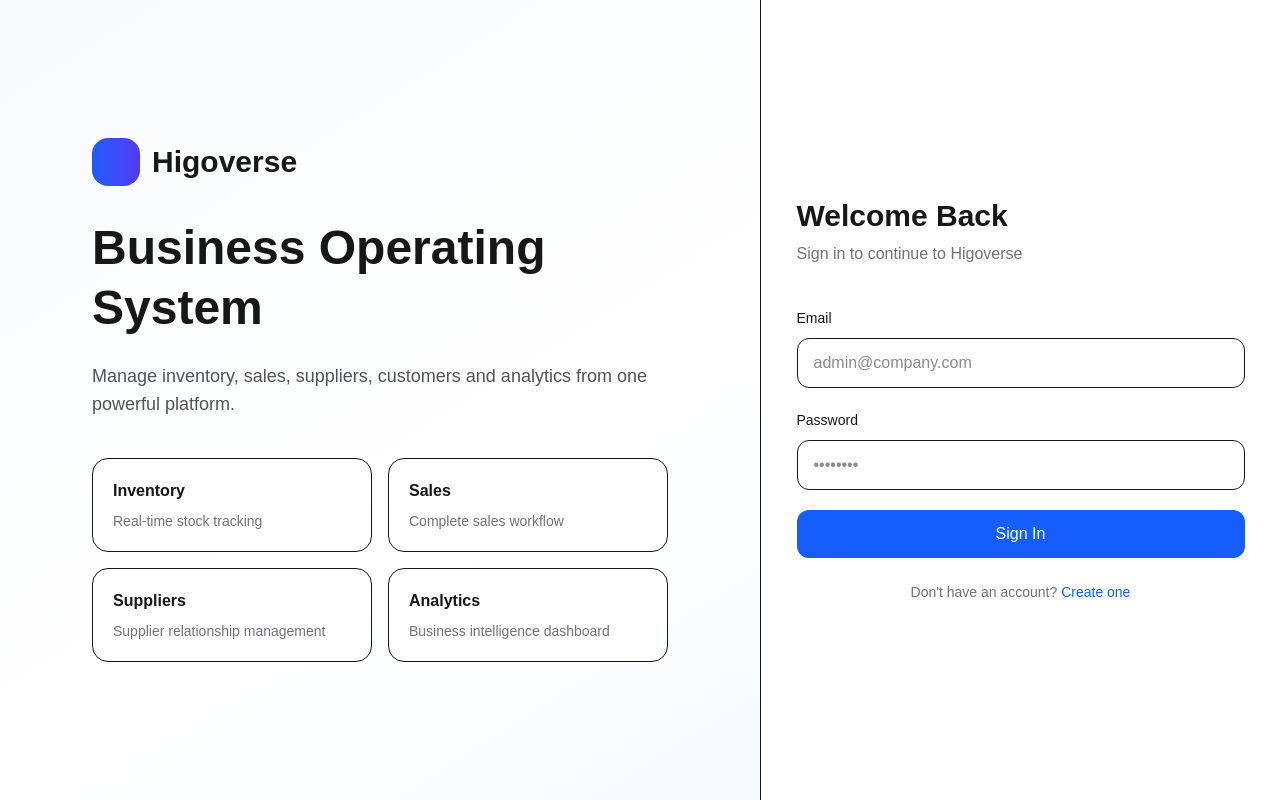
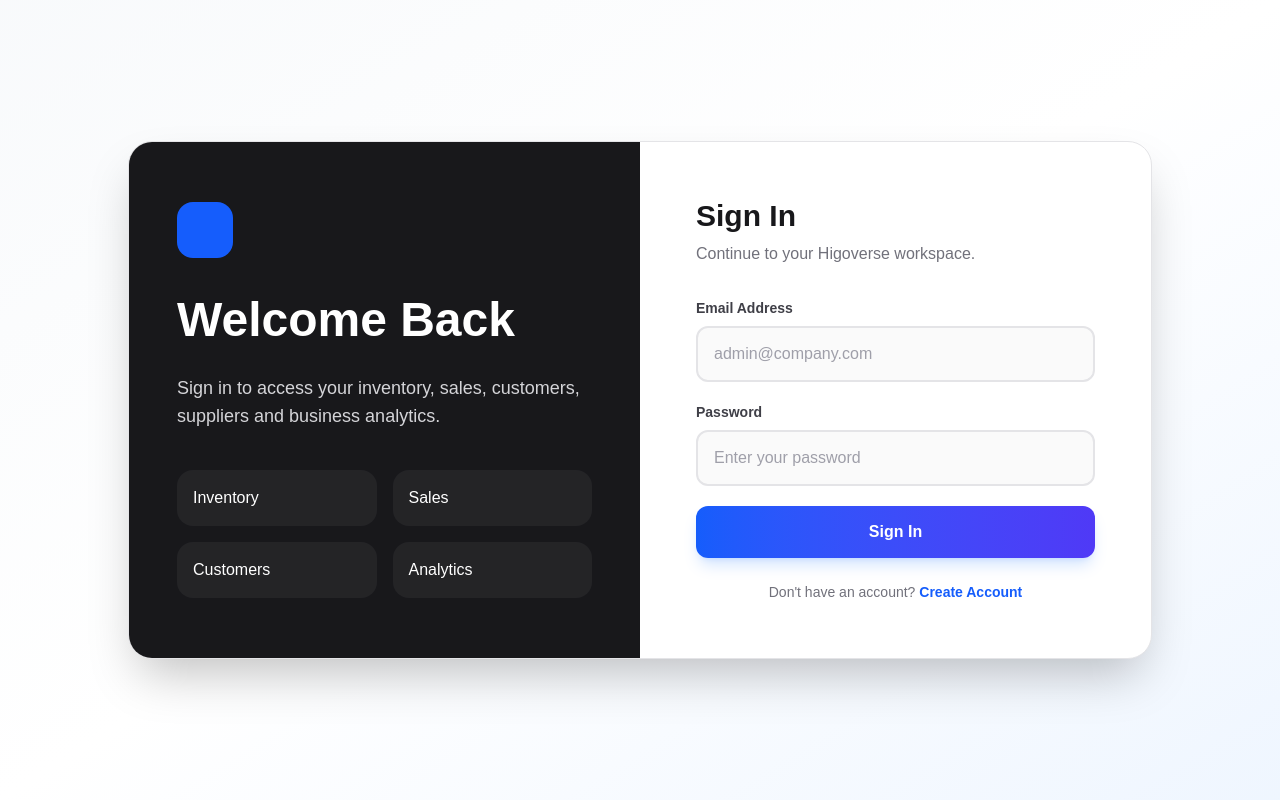
Before and after one commit to njosuedev/higoverse-os, a Next.js app in the folder apps/web/: page /login in a window 1280 px wide. Built offline with nearby package versions, Linux system fonts and the light colour scheme.

Commit message:
feat: redesign login and registration pages for improved user experience and accessibility

```diff
--- a/apps/web/app/login/page.tsx
+++ b/apps/web/app/login/page.tsx
@@ -4,110 +4,100 @@ import Link from "next/link";
 
 export default function LoginPage() {
   return (
-    <div className="min-h-screen bg-gradient-to-br from-slate-50 via-white to-blue-50 flex">
+    <div className="min-h-screen bg-gradient-to-br from-slate-50 via-white to-blue-50 flex items-center justify-center p-6">
+      <div className="w-full max-w-5xl grid lg:grid-cols-2 overflow-hidden rounded-3xl border border-zinc-200 bg-white shadow-2xl">
+
         {/* LEFT */}
-      <div className="hidden lg:flex flex-1 items-center justify-center p-16">
-        <div className="max-w-xl">
-          <div className="flex items-center gap-3 mb-8">
-            <div className="h-12 w-12 rounded-2xl bg-gradient-to-r from-blue-600 to-indigo-600" />
-            <h1 className="text-3xl font-bold">Higoverse</h1>
-          </div>
+        <div className="hidden lg:flex flex-col justify-center bg-zinc-900 text-white p-12">
+          <div className="h-14 w-14 rounded-2xl bg-blue-600 mb-8" />
 
-          <h2 className="text-5xl font-bold leading-tight">
-            Business Operating System
-          </h2>
+          <h1 className="text-5xl font-bold leading-tight">
+            Welcome Back
+          </h1>
 
-          <p className="mt-6 text-lg text-zinc-600">
-            Manage inventory, sales, suppliers, customers and analytics
-            from one powerful platform.
+          <p className="mt-6 text-zinc-300 text-lg">
+            Sign in to access your inventory, sales,
+            customers, suppliers and business analytics.
           </p>
 
           <div className="mt-10 grid grid-cols-2 gap-4">
-            <div className="rounded-2xl border bg-white p-5">
-              <h3 className="font-semibold">Inventory</h3>
-              <p className="text-sm text-zinc-500 mt-2">
-                Real-time stock tracking
-              </p>
+            <div className="rounded-2xl bg-white/5 p-4">
+              Inventory
             </div>
 
-            <div className="rounded-2xl border bg-white p-5">
-              <h3 className="font-semibold">Sales</h3>
-              <p className="text-sm text-zinc-500 mt-2">
-                Complete sales workflow
-              </p>
+            <div className="rounded-2xl bg-white/5 p-4">
+              Sales
             </div>
 
-            <div className="rounded-2xl border bg-white p-5">
-              <h3 className="font-semibold">Suppliers</h3>
-              <p className="text-sm text-zinc-500 mt-2">
-                Supplier relationship management
-              </p>
+            <div className="rounded-2xl bg-white/5 p-4">
+              Customers
             </div>
 
-            <div className="rounded-2xl border bg-white p-5">
-              <h3 className="font-semibold">Analytics</h3>
-              <p className="text-sm text-zinc-500 mt-2">
-                Business intelligence dashboard
-              </p>
-            </div>
+            <div className="rounded-2xl bg-white/5 p-4">
+              Analytics
             </div>
           </div>
         </div>
 
         {/* RIGHT */}
-      <div className="w-full lg:w-[520px] bg-white flex items-center justify-center p-8 border-l">
+        <div className="flex items-center justify-center p-8 lg:p-14">
           <div className="w-full max-w-md">
-          <div className="mb-10">
-            <h1 className="text-3xl font-bold">
-              Welcome Back
-            </h1>
 
-            <p className="text-zinc-500 mt-2">
-              Sign in to continue to Higoverse
+            <div className="mb-8">
+              <h2 className="text-3xl font-bold text-zinc-900">
+                Sign In
+              </h2>
+
+              <p className="mt-2 text-zinc-500">
+                Continue to your Higoverse workspace.
               </p>
             </div>
 
             <form className="space-y-5">
+
               <div>
-              <label className="text-sm font-medium">
-                Email
+                <label className="block text-sm font-semibold text-zinc-700 mb-2">
+                  Email Address
                 </label>
 
                 <input
                   type="email"
                   placeholder="admin@company.com"
-                className="mt-2 w-full rounded-xl border px-4 py-3 outline-none focus:ring-2 focus:ring-blue-500"
+                  className="w-full rounded-xl border-2 border-zinc-200 bg-zinc-50 px-4 py-3.5 text-zinc-900 placeholder:text-zinc-400 outline-none transition focus:border-blue-600 focus:bg-white focus:ring-4 focus:ring-blue-100"
                 />
               </div>
 
               <div>
-              <label className="text-sm font-medium">
+                <label className="block text-sm font-semibold text-zinc-700 mb-2">
                   Password
                 </label>
 
                 <input
                   type="password"
-                placeholder="••••••••"
-                className="mt-2 w-full rounded-xl border px-4 py-3 outline-none focus:ring-2 focus:ring-blue-500"
+                  placeholder="Enter your password"
+                  className="w-full rounded-xl border-2 border-zinc-200 bg-zinc-50 px-4 py-3.5 text-zinc-900 placeholder:text-zinc-400 outline-none transition focus:border-blue-600 focus:bg-white focus:ring-4 focus:ring-blue-100"
                 />
               </div>
 
               <button
-              className="w-full rounded-xl bg-blue-600 py-3 text-white font-medium hover:bg-blue-700 transition"
+                type="submit"
+                className="w-full rounded-xl bg-gradient-to-r from-blue-600 to-indigo-600 py-3.5 font-semibold text-white shadow-lg shadow-blue-500/20 transition hover:scale-[1.01]"
               >
                 Sign In
               </button>
             </form>
 
-          <p className="text-center text-sm text-zinc-500 mt-6">
+            <p className="mt-6 text-center text-sm text-zinc-500">
               Don't have an account?{" "}
               <Link
                 href="/register"
-              className="text-blue-600 font-medium"
+                className="font-semibold text-blue-600 hover:text-blue-700"
               >
-              Create one
+                Create Account
               </Link>
             </p>
+
+          </div>
         </div>
       </div>
     </div>
--- a/apps/web/app/register/page.tsx
+++ b/apps/web/app/register/page.tsx
@@ -4,64 +4,98 @@ import Link from "next/link";
 
 export default function RegisterPage() {
   return (
-    <div className="min-h-screen bg-gradient-to-br from-slate-50 via-white to-indigo-50 flex items-center justify-center p-6">
-      <div className="w-full max-w-6xl grid lg:grid-cols-2 overflow-hidden rounded-3xl border bg-white shadow-2xl">
+    <div className="min-h-screen bg-gradient-to-br from-slate-50 via-white to-blue-50 flex items-center justify-center p-6">
+      <div className="w-full max-w-6xl grid lg:grid-cols-2 overflow-hidden rounded-3xl border border-zinc-200 bg-white shadow-2xl">
 
-        {/* LEFT */}
-        <div className="bg-gradient-to-br from-blue-600 to-indigo-700 text-white p-12 flex flex-col justify-center">
+        {/* LEFT SIDE */}
+        <div className="hidden lg:flex flex-col justify-center bg-gradient-to-br from-blue-600 to-indigo-700 p-12 text-white">
           <div className="h-14 w-14 rounded-2xl bg-white/20 mb-8" />
 
           <h1 className="text-5xl font-bold leading-tight">
-            Start growing your business today.
+            Start growing your business.
           </h1>
 
-          <p className="mt-6 text-blue-100">
-            Join thousands of businesses using Higoverse
-            to manage inventory, sales, customers and suppliers.
+          <p className="mt-6 text-blue-100 text-lg">
+            Create your Higoverse account and manage inventory,
+            sales, suppliers, customers, and analytics in one place.
           </p>
 
           <div className="mt-10 space-y-4">
             <div>✓ Inventory Management</div>
             <div>✓ Sales & Finance</div>
+            <div>✓ Customer Management</div>
             <div>✓ Supplier Network</div>
             <div>✓ Real-Time Analytics</div>
           </div>
         </div>
 
-        {/* RIGHT */}
-        <div className="p-10 lg:p-14">
-          <h2 className="text-3xl font-bold">
-            Create Your Account
+        {/* RIGHT SIDE */}
+        <div className="flex items-center justify-center p-8 lg:p-14">
+          <div className="w-full max-w-md">
+
+            <div className="mb-8">
+              <h2 className="text-3xl font-bold text-zinc-900">
+                Create Account
               </h2>
 
-          <p className="text-zinc-500 mt-2">
-            Set up your business in minutes.
+              <p className="mt-2 text-zinc-500">
+                Set up your business in less than 2 minutes.
               </p>
+            </div>
 
-          <form className="mt-8 space-y-5">
-            <input
-              placeholder="Shop Name"
-              className="w-full rounded-xl border px-4 py-3"
-            />
+            <form className="space-y-5">
+
+              <div>
+                <label className="block text-sm font-semibold text-zinc-700 mb-2">
+                  Shop Name
+                </label>
 
                 <input
-              placeholder="Email"
-              className="w-full rounded-xl border px-4 py-3"
+                  type="text"
+                  placeholder="Higoverse Store"
+                  className="w-full rounded-xl border-2 border-zinc-200 bg-zinc-50 px-4 py-3.5 text-zinc-900 placeholder:text-zinc-400 outline-none transition focus:border-blue-600 focus:bg-white focus:ring-4 focus:ring-blue-100"
                 />
+              </div>
+
+              <div>
+                <label className="block text-sm font-semibold text-zinc-700 mb-2">
+                  Email Address
+                </label>
 
                 <input
-              placeholder="Phone Number"
-              className="w-full rounded-xl border px-4 py-3"
+                  type="email"
+                  placeholder="admin@company.com"
+                  className="w-full rounded-xl border-2 border-zinc-200 bg-zinc-50 px-4 py-3.5 text-zinc-900 placeholder:text-zinc-400 outline-none transition focus:border-blue-600 focus:bg-white focus:ring-4 focus:ring-blue-100"
                 />
+              </div>
+
+              <div>
+                <label className="block text-sm font-semibold text-zinc-700 mb-2">
+                  Phone Number
+                </label>
+
+                <input
+                  type="text"
+                  placeholder="+250 788 000 000"
+                  className="w-full rounded-xl border-2 border-zinc-200 bg-zinc-50 px-4 py-3.5 text-zinc-900 placeholder:text-zinc-400 outline-none transition focus:border-blue-600 focus:bg-white focus:ring-4 focus:ring-blue-100"
+                />
+              </div>
+
+              <div>
+                <label className="block text-sm font-semibold text-zinc-700 mb-2">
+                  Password
+                </label>
 
                 <input
                   type="password"
-              placeholder="Password"
-              className="w-full rounded-xl border px-4 py-3"
+                  placeholder="Create a strong password"
+                  className="w-full rounded-xl border-2 border-zinc-200 bg-zinc-50 px-4 py-3.5 text-zinc-900 placeholder:text-zinc-400 outline-none transition focus:border-blue-600 focus:bg-white focus:ring-4 focus:ring-blue-100"
                 />
+              </div>
 
               <button
-              className="w-full rounded-xl bg-blue-600 py-3 text-white font-medium hover:bg-blue-700"
+                type="submit"
+                className="w-full rounded-xl bg-gradient-to-r from-blue-600 to-indigo-600 py-3.5 font-semibold text-white shadow-lg shadow-blue-500/20 transition hover:scale-[1.01]"
               >
                 Create Account
               </button>
@@ -71,11 +105,13 @@ export default function RegisterPage() {
               Already have an account?{" "}
               <Link
                 href="/login"
-              className="text-blue-600 font-medium"
+                className="font-semibold text-blue-600 hover:text-blue-700"
               >
                 Sign In
               </Link>
             </p>
+
+          </div>
         </div>
       </div>
     </div>
```
Lines whose indentation alone changed are shown as unchanged.
